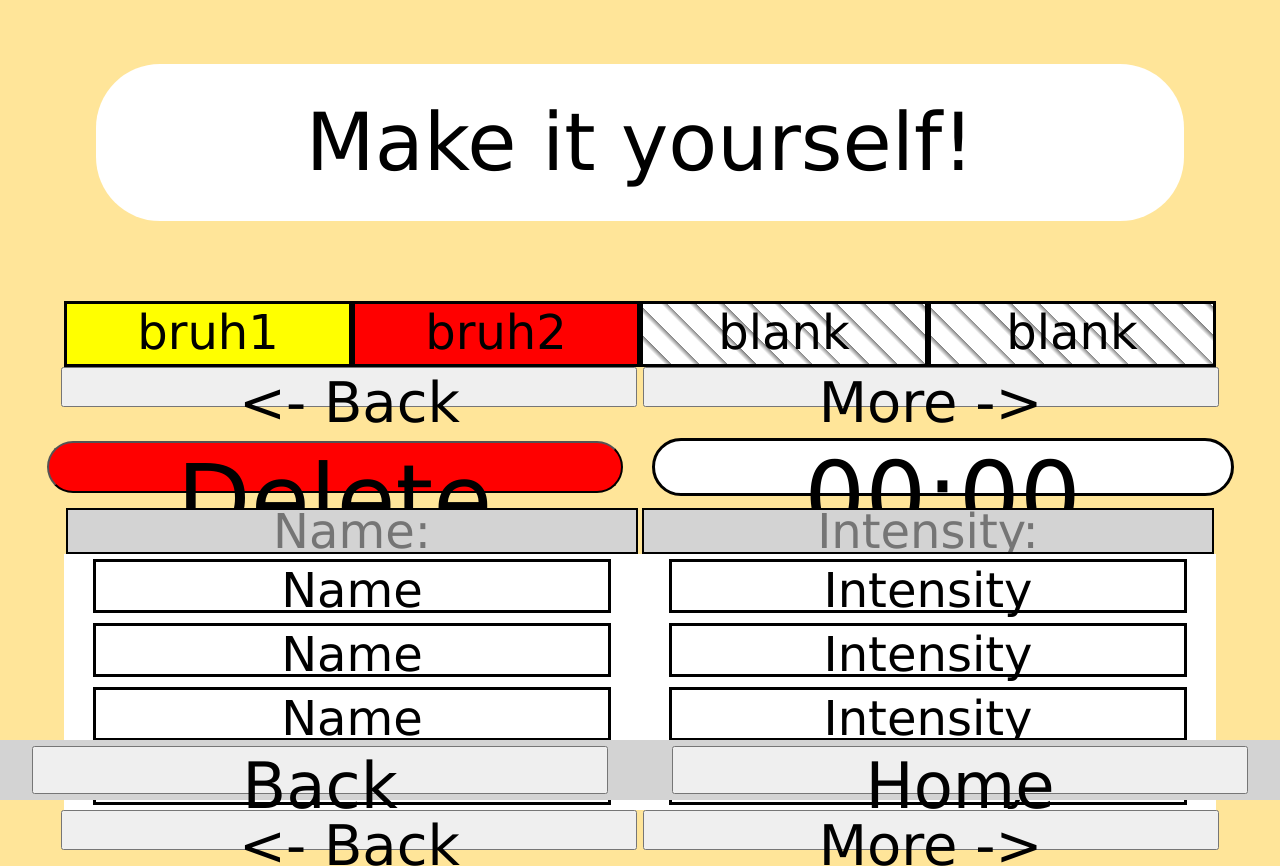
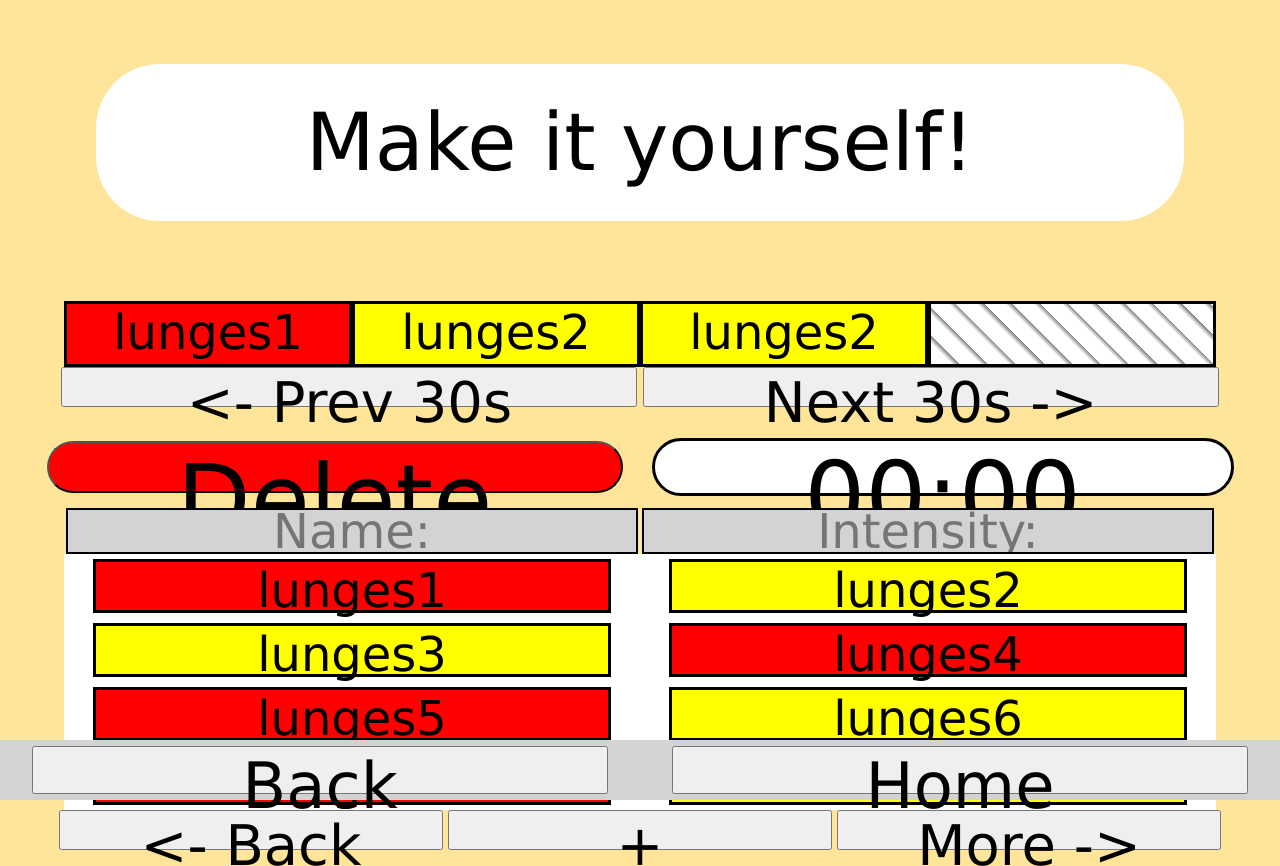
Before and after one commit to FirePenguin99/WebProg_HIIT_app, a website: page pages/custom_workout.html in a window 1280 px wide. Shown: the top 866 px of the page. Drawn offline with Linux system fonts and the light colour scheme.

Commit message:
completed exercise list and flipping between pages. clicking on an exercise adds it to the timeline. Still need to add timeline seeking, exercise removal from timeline, creation of new custom exercises, selection of exercises in the timeline and timer displaying the time of the selected exercise

```diff
--- a/pages/custom_workout.html
+++ b/pages/custom_workout.html
@@ -1,7 +1,7 @@
 <!DOCTYPE html>
 <meta charset="utf-8">
 <title>Customise Workout</title>
-<!-- <script defer src="index.js" defer></script> -->
+<script defer src="custom_workout_js.js" defer></script>
 <link rel="stylesheet" href="custom_workout_style.css">
 
 <h1>Make it yourself!</h1>
@@ -17,15 +17,15 @@
 
 
 <main id="timeline">
-    <p class="timelineExercise workoutEasy">bruh1</p>
-    <p class="timelineExercise workoutHard">bruh2</p>
-    <p class="timelineExercise">blank</p>
-    <p class="timelineExercise">blank</p>
+    <p class="timelineExercise"></p>
+    <p class="timelineExercise"></p>
+    <p class="timelineExercise"></p>
+    <p class="timelineExercise"></p>
 </main>
 
 <section id="timelineBackAndMore">
-    <button id="backTimeline" class="button_workout_list"> <- Back </button>
-    <button id="moreTimeline" class="button_workout_list"> More -> </button>
+    <button id="backTimeline" class="button_exercise_list"> <- Prev 30s </button>
+    <button id="moreTimeline" class="button_exercise_list"> Next 30s -> </button>
 </section>
 
 
@@ -40,15 +40,16 @@
     <input class="exerciseTable" placeholder="Name:"></input> <input class="exerciseTable" placeholder="Intensity:"></input>
 </main>
 <main id="list">
+    <!-- <p class="exerciseItem">Name</p> <p class="exerciseItem">Intensity</p>
     <p class="exerciseItem">Name</p> <p class="exerciseItem">Intensity</p>
     <p class="exerciseItem">Name</p> <p class="exerciseItem">Intensity</p>
-    <p class="exerciseItem">Name</p> <p class="exerciseItem">Intensity</p>
-    <p class="exerciseItem">Name</p> <p class="exerciseItem">Intensity</p>
+    <p class="exerciseItem">Name</p> <p class="exerciseItem">Intensity</p> -->
 
 </main>
 
 <section id="listBackAndMore">
     <button id="backList" class="button_workout_list"> <- Back </button>
+    <button id="createExercise" class="button_workout_list"> + </button>
     <button id="moreList" class="button_workout_list"> More -> </button>
 </section>
 
--- /dev/null
+++ b/pages/custom_workout_js.js
@@ -0,0 +1,204 @@
+let workoutTimeline = [];
+let pageNumber = 0;
+
+let timelinePointer = 0;
+let timelineOffset = 0;
+
+const timelineElem = document.querySelector("#timeline");
+const timelineList = [
+    {
+        name: "lunges1",
+        difficulty: "intense"
+    },
+    {
+        name: "lunges2",
+        difficulty: "rest"
+    },
+    {
+        name: "lunges2",
+        difficulty: "rest"
+    }
+];
+
+const exerciseListElem = document.querySelector("#list");
+const exerciseList = [
+    {
+        name: "lunges1",
+        difficulty: "intense"
+    },
+    {
+        name: "lunges2",
+        difficulty: "rest"
+    },
+    {
+        name: "lunges3",
+        difficulty: "rest"
+    },
+    {
+        name: "lunges4",
+        difficulty: "intense"
+    },
+    {
+        name: "lunges5",
+        difficulty: "intense"
+    },
+    {
+        name: "lunges6",
+        difficulty: "rest"
+    },
+    {
+        name: "lunges7",
+        difficulty: "intense"
+    },
+    {
+        name: "idle rest",
+        difficulty: "rest"
+    },
+    {
+        name: "intense1",
+        difficulty: "intense"
+    },
+    {
+        name: "intense2",
+        difficulty: "intense"
+    },
+    {
+        name: "intense3",
+        difficulty: "intense"
+    }
+]
+
+const timerElem = document.querySelector("#timer");
+let timerValue = 0;
+
+
+
+function populateExercises() {
+    for (let i = 0 + (pageNumber*8); i < (pageNumber+1)*8; i++) {
+        const exerciseElem = document.createElement("p");
+        exerciseElem.classList.add("exerciseItem");
+
+        if (i <= exerciseList.length-1) {
+            exerciseElem.textContent = exerciseList[i].name;
+
+            if (exerciseList[i].difficulty == "rest") {
+                exerciseElem.classList.add("workoutEasy");
+            } else {
+                exerciseElem.classList.add("workoutHard");
+            }
+
+            exerciseElem.addEventListener('click', addToWorkout);
+        }
+
+        exerciseListElem.append(exerciseElem);
+    }
+}
+
+function refreshList() {
+    const numberOfNodes = exerciseListElem.children.length;
+
+    //clear list
+    for (let i = 0; i < numberOfNodes; i++) {
+        exerciseListElem.removeChild(exerciseListElem.children[0]);
+    }
+
+    populateExercises();
+}
+
+function incrementPage() {
+    if (exerciseList[((pageNumber+1)*8)]) {
+        pageNumber +=1;
+        refreshList();
+    }
+}
+function decrementPage() {
+    if (pageNumber > 0) {
+        pageNumber -=1;
+        refreshList();
+    }
+}
+
+
+function populateTimeline() {
+    for (let i = timelineOffset; i < timelineOffset + 4; i++) {
+        const exerciseElem = document.createElement("p");
+        exerciseElem.classList.add("timelineExercise");
+
+        if (i <= timelineList.length-1) {
+            exerciseElem.textContent = timelineList[i].name;
+
+            if (timelineList[i].difficulty == "rest") {
+                exerciseElem.classList.add("workoutEasy");
+            } else {
+                exerciseElem.classList.add("workoutHard");
+            }
+        }
+
+        timelineElem.append(exerciseElem);
+    }
+}
+
+function refreshTimeline() {
+    const numberOfNodes = timelineElem.children.length;
+
+    //clear list
+    for (let i = 0; i < numberOfNodes; i++) {
+        timelineElem.removeChild(timelineElem.children[0]);
+    }
+
+    populateTimeline();
+}
+
+function addToWorkout(elem) {
+    console.log(elem.target.classList[elem.target.classList.length - 1]);
+
+    let _class = "";
+    if (elem.target.classList[elem.target.classList.length - 1] == "workoutHard") {
+        _class = "intense";
+    } else {
+        _class = "rest";
+    }
+
+    timelineList.push({
+        name: elem.target.textContent,
+        difficulty: _class
+    })
+
+    refreshTimeline();
+}
+
+function incrementTimeline() {
+    timelineOffset += 1;
+    refreshTimeline();
+}
+function decrementTimeline() {
+    if (timelineOffset > 0) {
+        timelineOffset -= 1;
+        refreshTimeline();
+    }
+}
+
+
+
+function updateTimer() {
+    let frontTimerValue = Math.floor(timerValue / 60)
+    if ((frontTimerValue + "").length == 1) {
+        frontTimerValue = "0" + frontTimerValue;
+    }
+
+    let backTimerValue = timerValue % 60
+    if ((backTimerValue + "").length == 1) {
+        backTimerValue = "0" + backTimerValue;
+    }
+
+    timerElem.textContent = frontTimerValue + ":" + backTimerValue
+}
+
+refreshList();
+refreshTimeline();
+
+document.querySelector("#backList").addEventListener('click', decrementPage);
+document.querySelector("#moreList").addEventListener('click', incrementPage);
+
+document.querySelector("#backTimeline").addEventListener('click', decrementTimeline);
+document.querySelector("#moreTimeline").addEventListener('click', incrementTimeline);
--- a/pages/custom_workout_style.css
+++ b/pages/custom_workout_style.css
@@ -54,13 +54,18 @@ input {
         grey 20px
     );
 }
-.button_workout_list {
+.button_exercise_list {
     height: 5vh;
     width: 45vw;
     font-size: 350%;
     justify-content: space-evenly;
 }
-
+.button_workout_list {
+    height: 5vh;
+    width: 30vw;
+    font-size: 350%;
+    justify-content: space-evenly;
+}
 
 #list {
     background-color: white;
```
